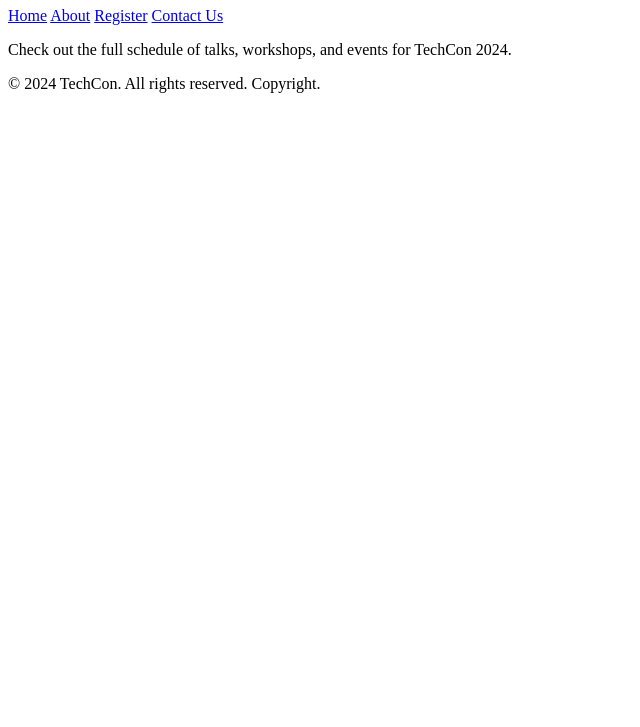
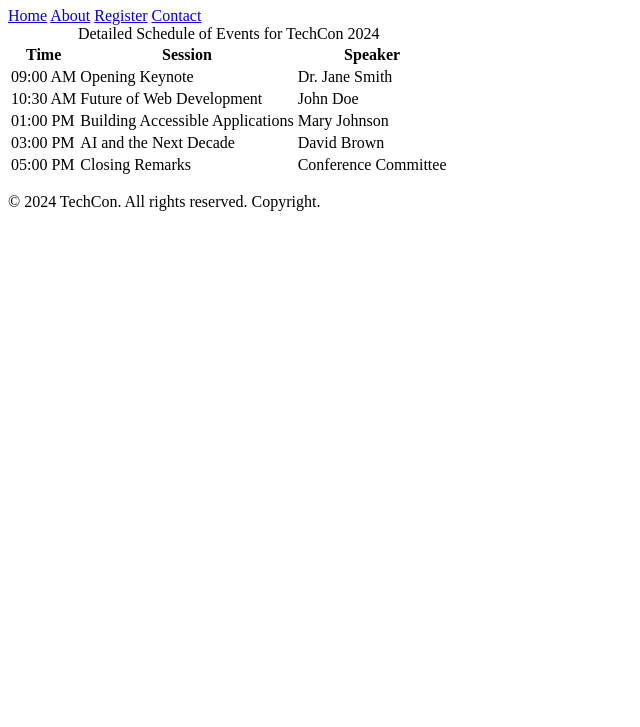
Before and after one commit to BethelHills/TechCon_HTML, a plain HTML site: page TechCon_HTML/schedule.html in a window 1280 px wide. Shown: the part 73-800 px from the top of the page, without its empty margins (0-640 px from the left). Drawn offline with Linux system fonts and the light colour scheme.

Commit message:
Update schedule.html with clean, standards-compliant schedule table

```diff
--- a/TechCon_HTML/schedule.html
+++ b/TechCon_HTML/schedule.html
@@ -3,23 +3,62 @@
 <head>
   <meta charset="UTF-8">
   <meta name="viewport" content="width=device-width, initial-scale=1.0">
-  <title>Schedule - TechCon 2024</title>
+  <title>Schedule for TechCon 2024</title>
 </head>
 <body>
+  <!-- Header -->
   <header>
-    <h1>Schedule</h1>
+    <h1>Schedule for TechCon 2024</h1>
     <nav>
       <a href="index.html">Home</a>
       <a href="about.html">About</a>
       <a href="register.html">Register</a>
-      <a href="contact.html">Contact Us</a>
+      <a href="contact.html">Contact</a>
     </nav>
   </header>
+
+  <!-- Main Content -->
   <main>
-    <section>
-      <p>Check out the full schedule of talks, workshops, and events for TechCon 2024.</p>
-    </section>
+    <table>
+      <caption>Detailed Schedule of Events for TechCon 2024</caption>
+      <thead>
+        <tr>
+          <th scope="col">Time</th>
+          <th scope="col">Session</th>
+          <th scope="col">Speaker</th>
+        </tr>
+      </thead>
+      <tbody>
+        <tr>
+          <td>09:00 AM</td>
+          <td>Opening Keynote</td>
+          <td>Dr. Jane Smith</td>
+        </tr>
+        <tr>
+          <td>10:30 AM</td>
+          <td>Future of Web Development</td>
+          <td>John Doe</td>
+        </tr>
+        <tr>
+          <td>01:00 PM</td>
+          <td>Building Accessible Applications</td>
+          <td>Mary Johnson</td>
+        </tr>
+        <tr>
+          <td>03:00 PM</td>
+          <td>AI and the Next Decade</td>
+          <td>David Brown</td>
+        </tr>
+        <tr>
+          <td>05:00 PM</td>
+          <td>Closing Remarks</td>
+          <td>Conference Committee</td>
+        </tr>
+      </tbody>
+    </table>
   </main>
+
+  <!-- Footer -->
   <footer>
     <p>&copy; 2024 TechCon. All rights reserved. Copyright.</p>
   </footer>
```
